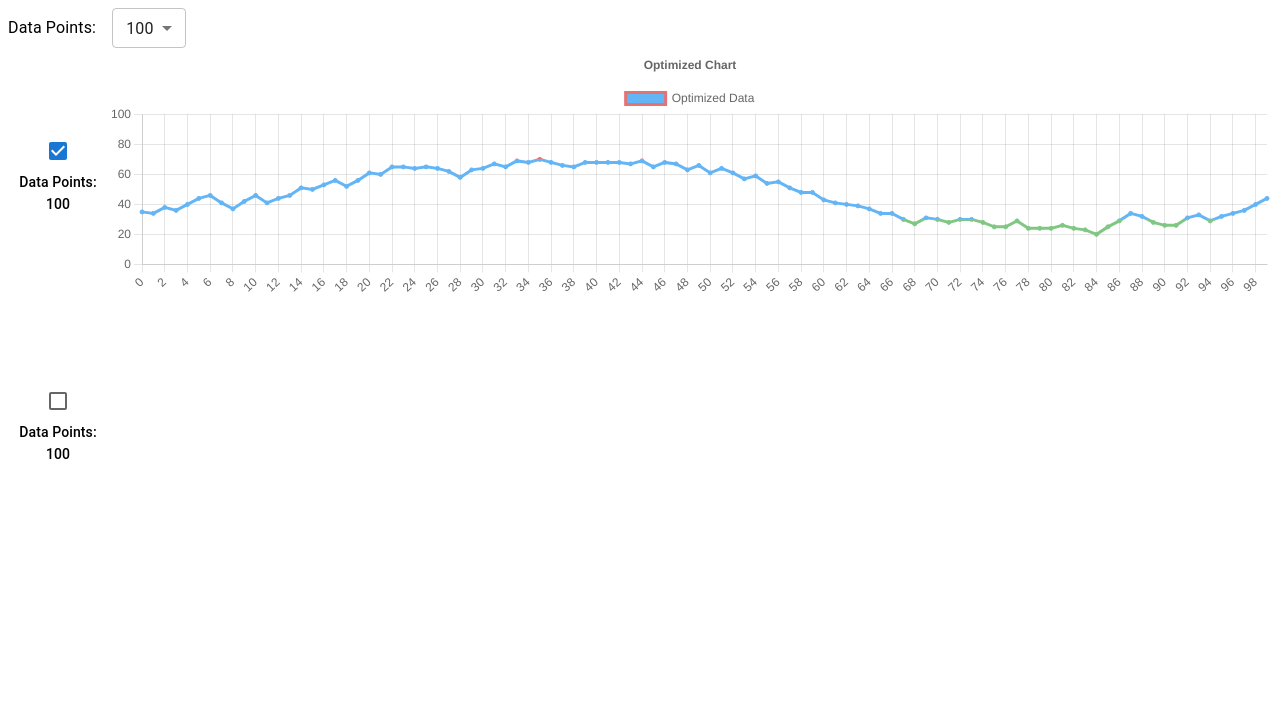
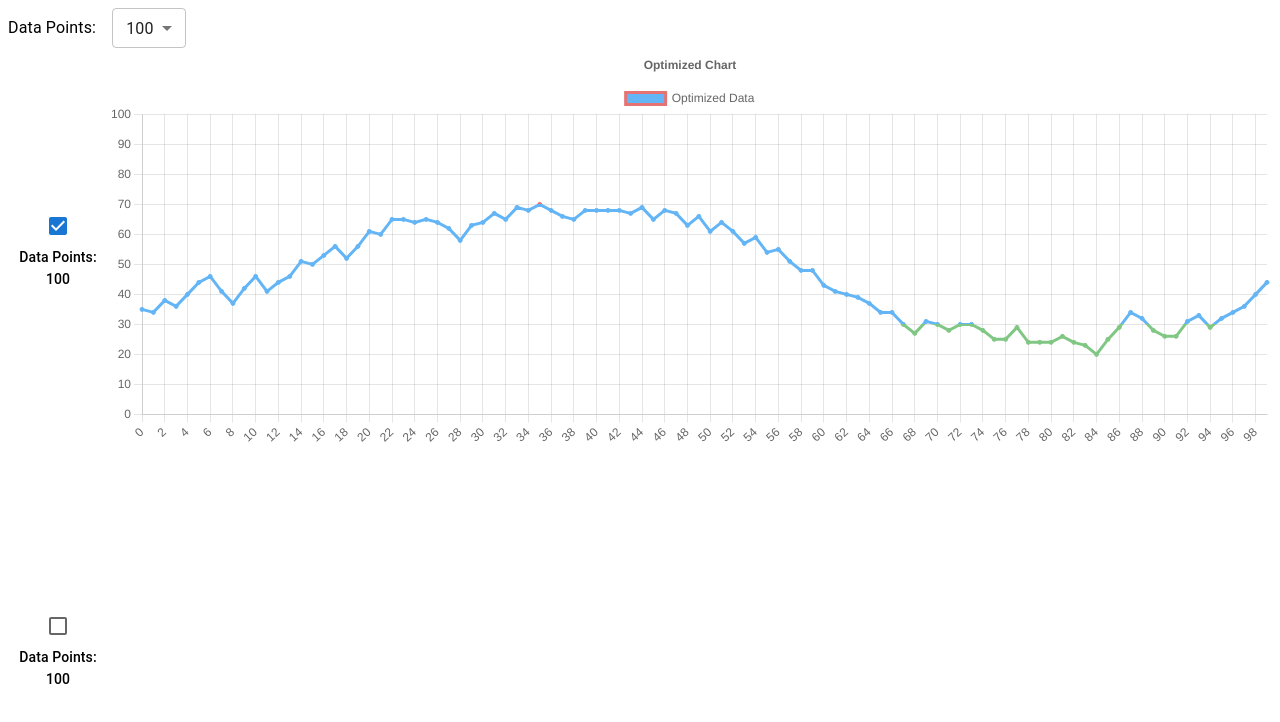
Before and after one commit to nvhdanh/chart-example, a React (Vite) app: page / in a window 1280 px wide. Shown: the top 722 px of the page. Built offline with nearby package versions, Linux system fonts and the light colour scheme.

Commit message:
Change chart size

```diff
--- a/src/NormalChart.tsx
+++ b/src/NormalChart.tsx
@@ -68,7 +68,7 @@ const NormalChart = memo(({ values }: LineChartProps) => {
             </Typography>
           </Stack>
 
-          <Box height={250} flex={1}>
+          <Box height={400} flex={1}>
             {showCharts.chart1 && (
               <Line
                 options={createOptions({ title: 'Normal Chart' })}
--- a/src/OptimizedChart.tsx
+++ b/src/OptimizedChart.tsx
@@ -76,7 +76,7 @@ const OptimizedChart = memo(({ values }: LineChartProps) => {
               Data Points: {simplifiedValues.length}
             </Typography>
           </Stack>
-          <Box height={250} flex={1}>
+          <Box height={400} flex={1}>
             {showCharts.chart2 && (
               <Line
                 options={createOptions({ title: 'Optimized Chart' })}
```
